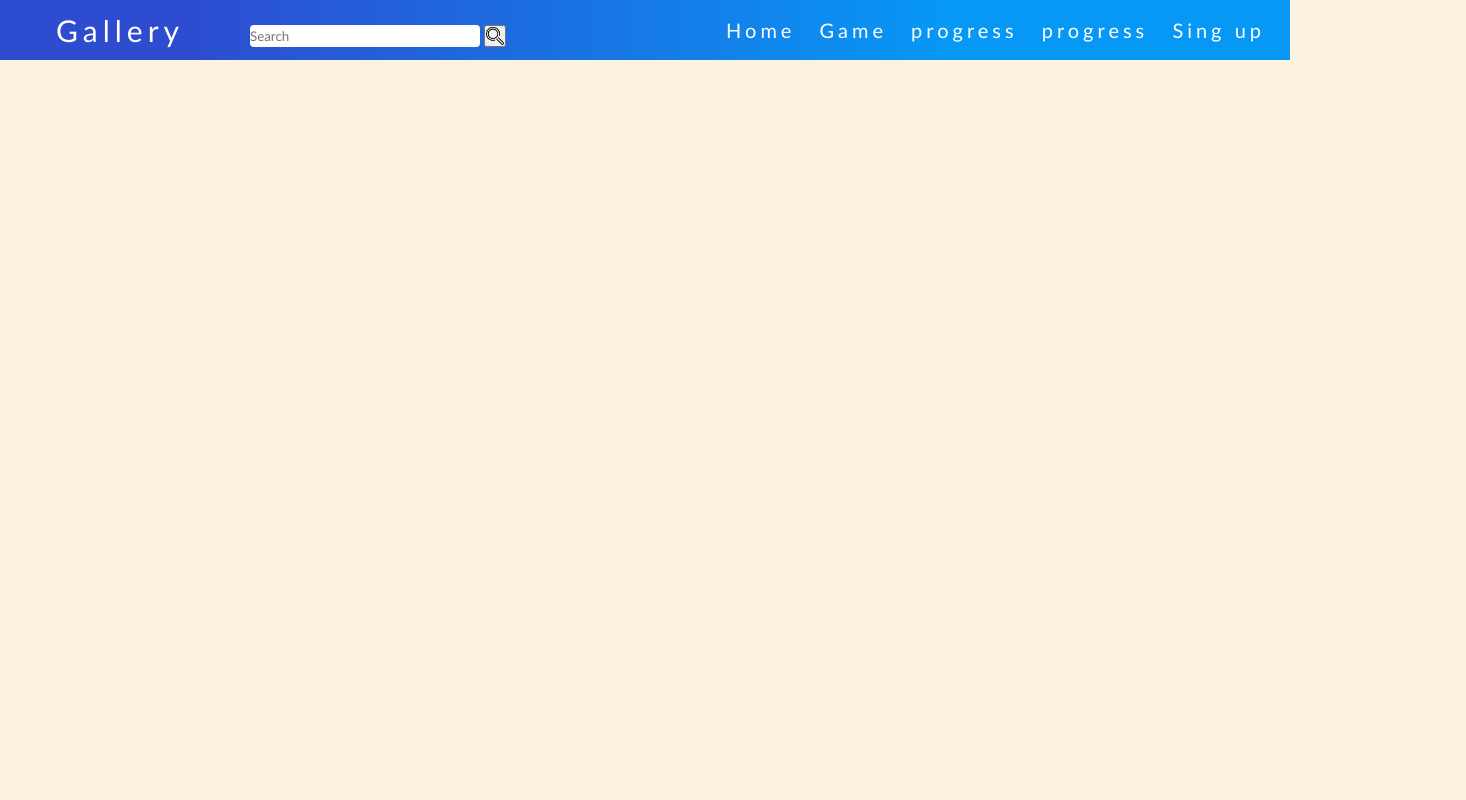
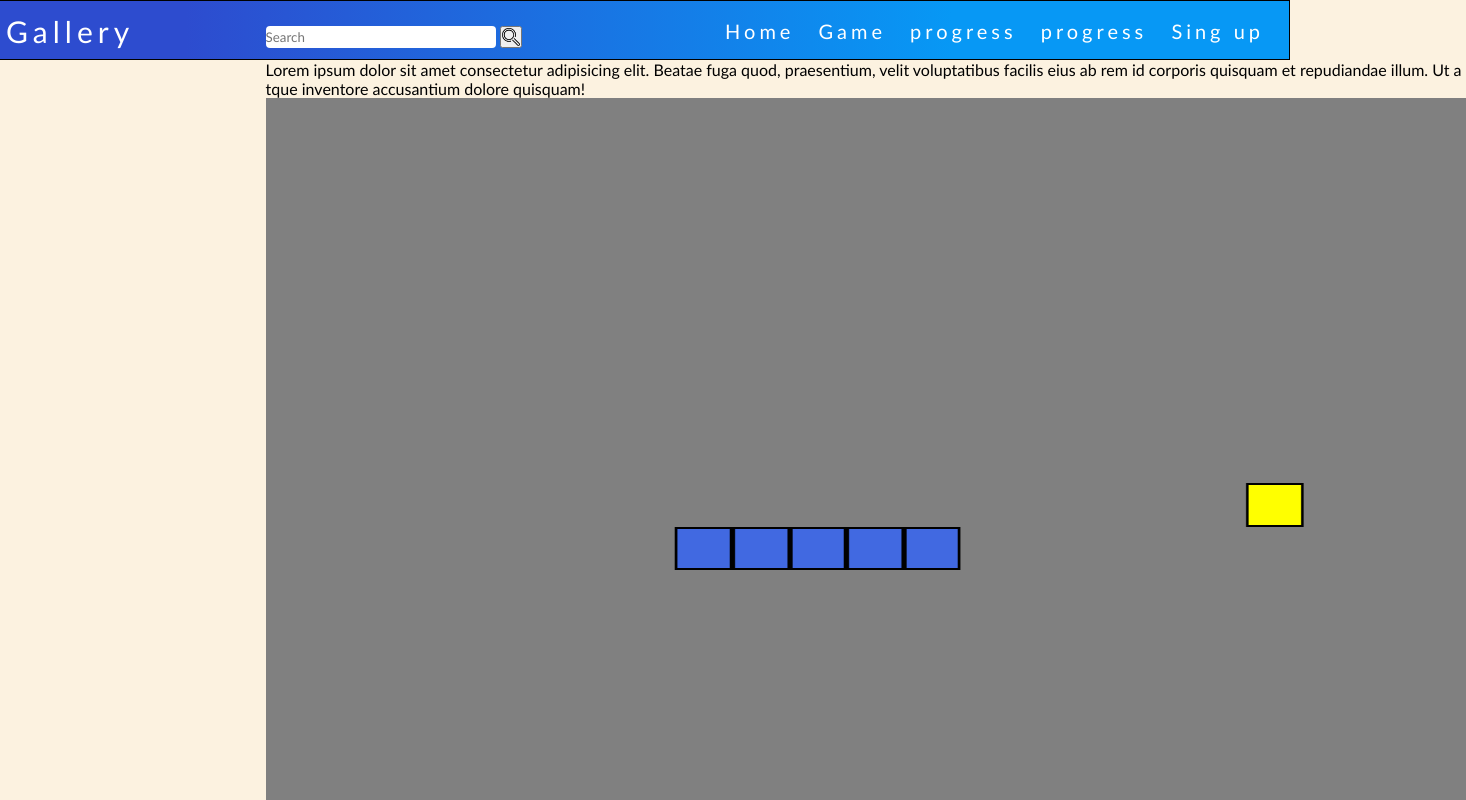
Before and after one commit to igoris12/Gallery, a website: page index.html in a window 1280 px wide. Shown: the top 800 px of the page, 1466 px wide, since content can reach past the window. Drawn offline with Linux system fonts and the light colour scheme; files whose address does not match are found by name.

Commit message:
front look

```diff
--- a/stylecss/style.css
+++ b/stylecss/style.css
@@ -1,5 +1,4 @@
-@import "./signUp.css";
-
+@import './signUp.css';
 
 body,
 body * {
@@ -12,28 +11,29 @@ body * {
 }
 
 body {
-    text-align: center;
-    background-color: #fcf2e0;
-
-
+  background: #fcf2e0;
 }
-
 
 header {
   height: 60px;
   width: 1300px;
   z-index: 12;
-    position: fixed;
   margin-left: calc(50% - 650px);
   margin-right: calc(50% - 650px);
-    background: rgb(45,76,207);
-    background: linear-gradient(90deg, rgba(45,76,207,1) 15%, rgba(7,152,245,1) 74%);
+  background-color: rgb(45, 76, 207);
+  background: linear-gradient(
+    90deg,
+    rgba(45, 76, 207, 1) 15%,
+    rgba(7, 152, 245, 1) 74%
+  );
+  border: 1px solid black;
 }
 
 .logo {
   width: 20%;
   float: left;
   line-height: 60px;
+  margin-left: 15px;
 }
 
 .logo a {
@@ -47,7 +47,6 @@ header {
   float: left;
   margin-top: 25px;
   overflow: hidden;
-
 }
 
 .searchbar {
@@ -55,7 +54,6 @@ header {
   border: none;
   width: 230px;
   height: 22px;
-
 }
 
 .searchbut {
@@ -63,14 +61,12 @@ header {
   border: none;
   cursor: pointer;
   float: left;
-
-
 }
 
 .navigation {
   line-height: 60px;
   float: right;
-    margin-right: 15px
+  margin-right: 15px;
 }
 
 .navigation a {
@@ -84,21 +80,16 @@ header {
 @media (max-width: 1100px) {
   .header {
     margin: 0;
-
   }
 
   .header_content {
     width: 100vw;
     margin: 0;
-
   }
 
   .navigation {
     line-height: 75px;
-
   }
-
-
 
   .logo {
     width: 15%;
@@ -106,8 +97,7 @@ header {
 }
 
 @media (max-width: 1000px) {
-
-    .navigation{
+  .navigation {
     line-height: 78px;
   }
 
@@ -131,7 +121,6 @@ header {
 }
 
 @media (max-width: 845px) {
-
   .navigation {
     margin: 0;
     line-height: 40px;
@@ -166,14 +155,12 @@ header {
 
   ::placeholder {
     font-size: 15px;
-
   }
 
   .header {
     height: 30px;
   }
 }
-
 
 @media (max-width: 660px) {
   .navigation {
@@ -199,8 +186,6 @@ header {
 
   input::placeholder {
     font-size: 7px;
-
-
   }
 
   .searchbut {
@@ -234,7 +219,6 @@ header {
   .navigation a {
     font-size: 8px;
     margin-left: 5px;
-
   }
 
   .searchbar {
@@ -246,20 +230,16 @@ header {
   .logo a {
     font-size: 9px;
   }
-
-
 }
 
 @media (max-width: 460px) {
   .navigation {
     line-height: 25px;
-
   }
 
   .navigation a {
     font-size: 6px;
     margin-right: 1px;
-
   }
 
   .searchbar {
@@ -277,3 +257,16 @@ header {
     letter-spacing: 3px;
   }
 }
+
+/* hero */
+.hero {
+  display: grid;
+}
+
+.hero > div {
+  display: inline-block;
+}
+
+.hero > img {
+  display: inline-block;
+}
```
Also changed, not shown: img/snakeGame.png (added). Lines whose indentation alone changed are shown as unchanged.
